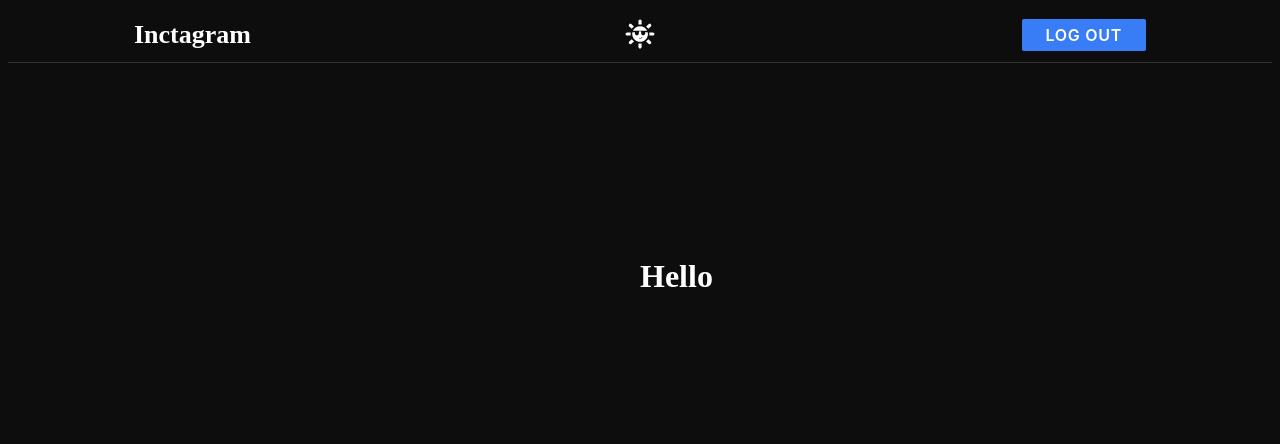
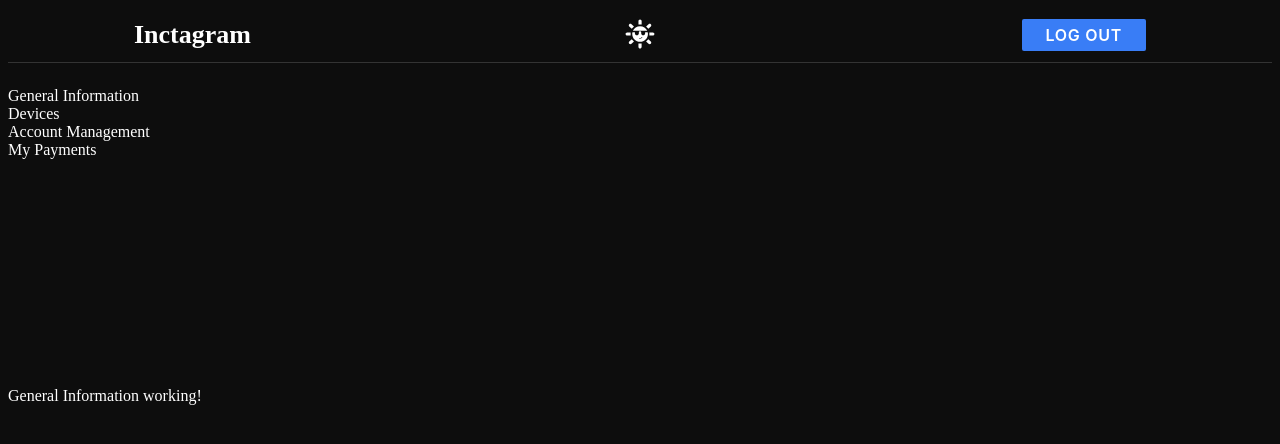
Before and after one commit to sousva/inctagram, a Next.js app: page /profile/profile-settings in a window 1280 px wide. Shown: the top 444 px of the page. Built offline with nearby package versions, Linux system fonts and the light colour scheme.

Commit message:
feat: add components for settings/add accordion logic

```diff
--- /dev/null
+++ b/src/app/profile/profile-settings/AccountManagement/AccountManagement.tsx
@@ -0,0 +1,7 @@
+'use client'
+
+import React from 'react'
+
+export const AccountManagement = () => {
+    return <div>Account Management working!</div>
+}
--- /dev/null
+++ b/src/app/profile/profile-settings/Devices/Devices.tsx
@@ -0,0 +1,7 @@
+'use client'
+
+import React from 'react'
+
+export const Devices = () => {
+    return <div>Devices working!</div>
+}
--- /dev/null
+++ b/src/app/profile/profile-settings/GeneralInformation/GeneralInformation.tsx
@@ -0,0 +1,7 @@
+'use client'
+
+import React from 'react'
+
+export const GeneralInformation = () => {
+    return <div>General Information working!</div>
+}
--- /dev/null
+++ b/src/app/profile/profile-settings/MyPayments/MyPayments.tsx
@@ -0,0 +1,7 @@
+'use client'
+
+import React from 'react'
+
+export const MyPayments = () => {
+    return <div>My payments working!</div>
+}
--- /dev/null
+++ b/src/app/profile/profile-settings/ProfileSettingsAccordion/ProfileSettingsAccordion.tsx
@@ -0,0 +1,22 @@
+import React from 'react'
+import {ProfileSettingsWrapper} from 'app/profile/profile-settings/styled'
+import {setProfileSettingsTabsAC, TabsSettingsType} from 'redux/appSlice'
+import {useAppDispatch} from 'common/hooks/reduxHooks'
+
+const ProfileSettingsAccordion = () => {
+    const dispatch = useAppDispatch()
+
+    const setAccordionHandler = (tab: TabsSettingsType) => {
+        dispatch(setProfileSettingsTabsAC({tab}))
+    }
+    return (
+        <ProfileSettingsWrapper>
+            <div onClick={() => setAccordionHandler('generalInformation')}>General Information</div>
+            <div onClick={() => setAccordionHandler('devices')}>Devices</div>
+            <div onClick={() => setAccordionHandler('accountManagement')}>Account Management</div>
+            <div onClick={() => setAccordionHandler('myPayments')}>My Payments</div>
+        </ProfileSettingsWrapper>
+    )
+}
+
+export default ProfileSettingsAccordion
--- a/src/app/profile/profile-settings/page.tsx
+++ b/src/app/profile/profile-settings/page.tsx
@@ -1,12 +1,24 @@
 'use client'
 
 import React from 'react'
-import {ProfileSettingsWrapper} from 'app/profile/profile-settings/styled'
+import ProfileSettingsAccordion from 'app/profile/profile-settings/ProfileSettingsAccordion/ProfileSettingsAccordion'
+import {useAppSelector} from 'common/hooks/reduxHooks'
+import {AccountManagement} from 'app/profile/profile-settings/AccountManagement/AccountManagement'
+import {Devices} from 'app/profile/profile-settings/Devices/Devices'
+import {GeneralInformation} from 'app/profile/profile-settings/GeneralInformation/GeneralInformation'
+import {MyPayments} from 'app/profile/profile-settings/MyPayments/MyPayments'
 
 export default function Page() {
+    const profileSettingActiveTab = useAppSelector(state => state.app.profileSettingsTabs)
     return (
-        <ProfileSettingsWrapper>
-            <h1>Hello</h1>
-        </ProfileSettingsWrapper>
+        <div>
+            <ProfileSettingsAccordion />
+            <div>
+                {profileSettingActiveTab === 'generalInformation' && <GeneralInformation />}
+                {profileSettingActiveTab === 'devices' && <Devices />}
+                {profileSettingActiveTab === 'accountManagement' && <AccountManagement />}
+                {profileSettingActiveTab === 'myPayments' && <MyPayments />}
+            </div>
+        </div>
     )
 }
--- a/src/redux/appSlice.ts
+++ b/src/redux/appSlice.ts
@@ -2,6 +2,7 @@ import {createSlice, PayloadAction} from '@reduxjs/toolkit'
 import {GenerateId} from 'common/utils/generateID'
 
 export type ThemeAppType = 'light' | 'dark'
+export type TabsSettingsType = 'generalInformation' | 'devices' | 'accountManagement' | 'myPayments'
 
 export type NotificationType = {
     message: string
@@ -9,14 +10,15 @@ export type NotificationType = {
     id: string
 }
 const initialState = {
+    profileSettingsTabs: 'generalInformation' as TabsSettingsType,
     theme: 'dark' as ThemeAppType,
     notifications: [] as NotificationType[],
 }
-const testMessage = {
-    id: '23',
-    type: 'error',
-    message: 'some mess ag fff fff ddd ddddd ddddddd ddddddd dddddddd dddd ddddddd dddddd ddddd ddddd ddde',
-}
+// const testMessage = {
+//     id: '23',
+//     type: 'error',
+//     message: 'some mess ag fff fff ddd ddddd ddddddd ddddddd dddddddd dddd ddddddd dddddd ddddd ddddd ddde',
+// }
 
 export const appSlice = createSlice({
     name: 'app',
@@ -37,8 +39,11 @@ export const appSlice = createSlice({
                 state.notifications.splice(index, 1)
             }
         },
+        setProfileSettingsTabsAC: (state, action: PayloadAction<{tab: TabsSettingsType}>) => {
+            state.profileSettingsTabs = action.payload.tab
+        },
     },
 })
 
 export const appReducer = appSlice.reducer
-export const {setThemeAppAC, RemoveAppNotificationAC, SetAppNotificationAC} = appSlice.actions
+export const {setThemeAppAC, RemoveAppNotificationAC, SetAppNotificationAC, setProfileSettingsTabsAC} = appSlice.actions
```
